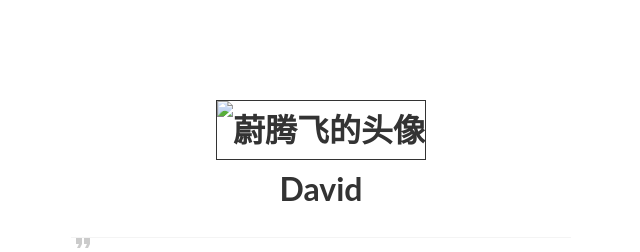
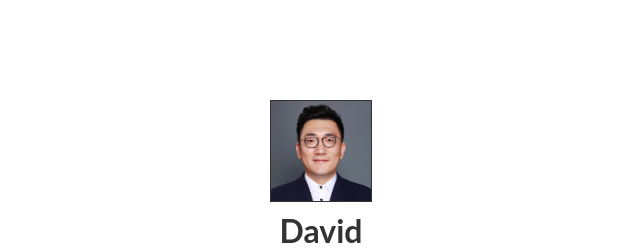
Before and after one commit to David-Wey/David-Wey.github.io, a plain HTML site: page index.html in a window 1280 px wide. Shown: the top 252 px of the page, without its empty margins (319-959 px from the left). Drawn offline with Linux system fonts and the light colour scheme.

Commit message:
gaidaima

```diff
--- a/index.html
+++ b/index.html
@@ -13,7 +13,7 @@
 <div class="vi">
     <div class="sidebar">
         <div class="header">
-<h1><img src=“assets/david.jpg" alt="蔚腾飞的头像" width="100" height="100" border="1" align="top"></h1>
+<h1><img src="assets/david.jpg" alt="蔚腾飞的头像" width="100" height="100" border="1" align="top"></h1>
                     <h1>David</h1>
             <div class="quote">
                 <p class="quote-text animate-init">知止而后有定，定而后能静，静而后能安，安而后能虑，虑而后能得</p>
```
Also changed, not shown: 2 other files.
